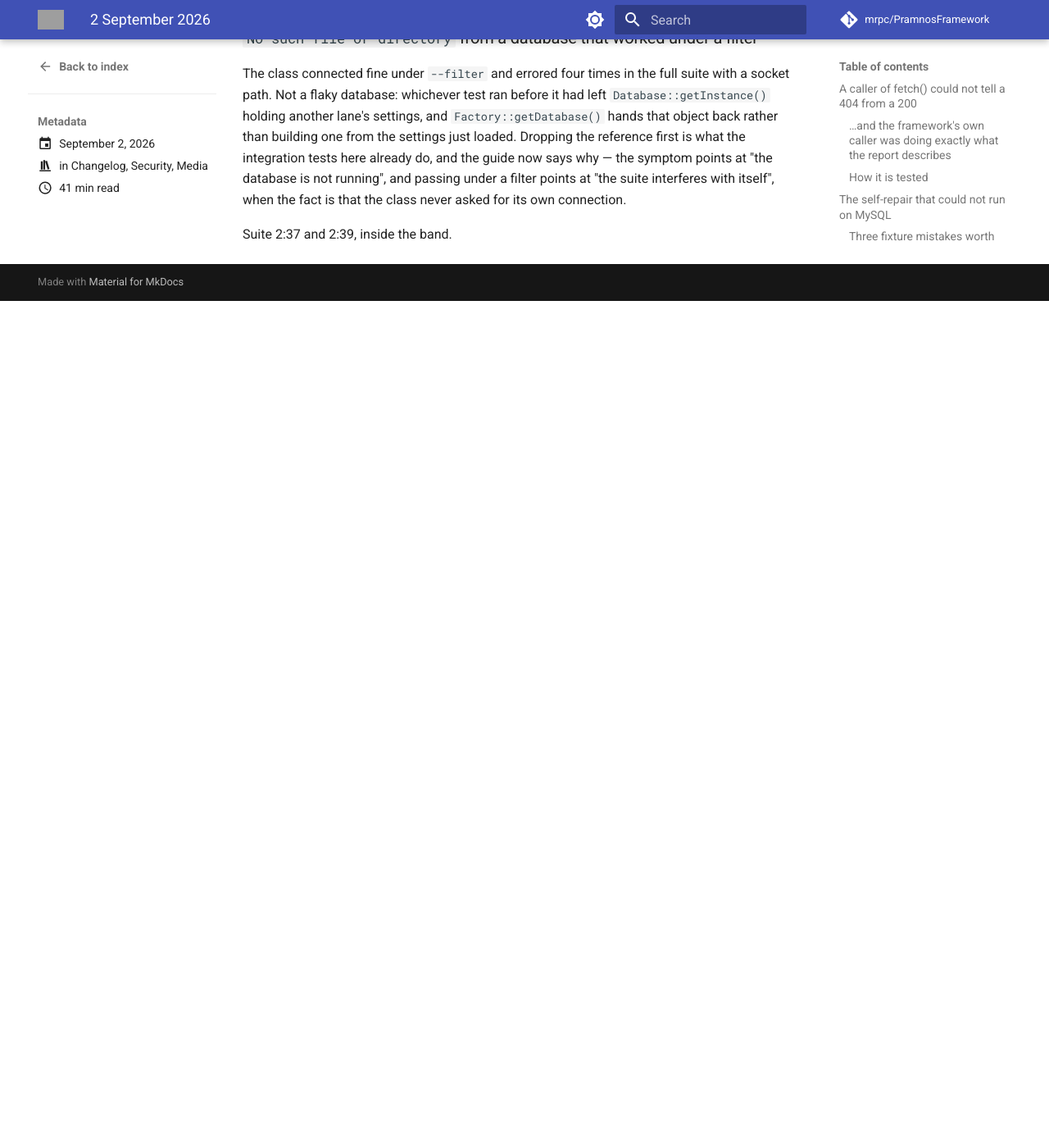
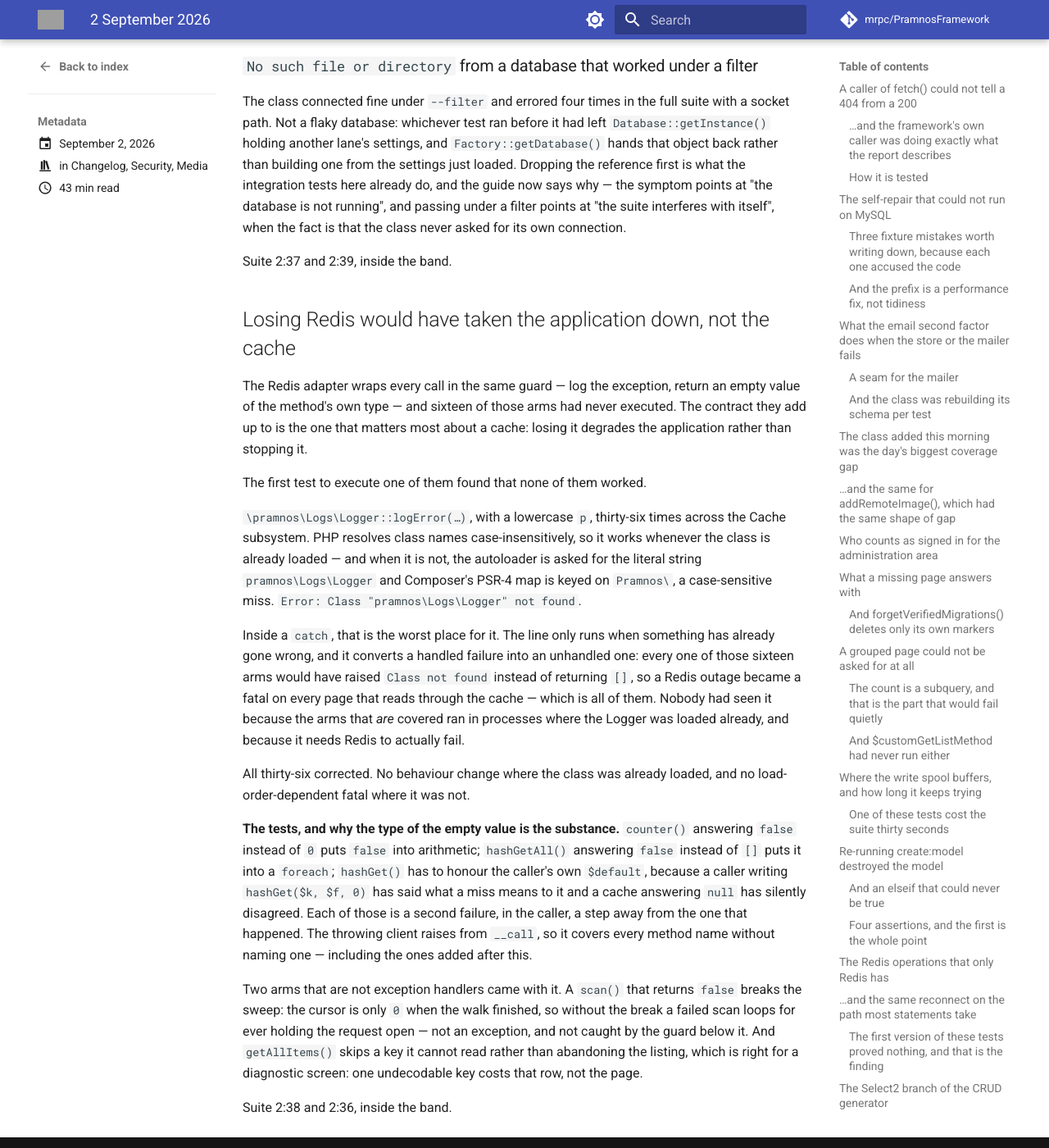
Before and after one commit to mrpc/PramnosFramework, an MkDocs documentation site: the page built from docs/version-history/posts/2026-09-02.md, in a window 1280 px wide and 1400 px high, scrolled down 26154 px. Shown: the whole window at 82% size. Built offline with MkDocs 1.6.1 and Material for MkDocs 9.7.7, drawn with Linux system fonts in a browser that asks for light colours; comment, search, counter and statistics services are not loaded; before the commit the page ends 26521 px from its top, so only the background shows below that; some of the changed text lies outside the part shown; grey boxes are pictures that could not be loaded.

Commit message:
fix(cache): losing Redis would have taken the application down, not the cache
The Redis adapter wraps every call in the same guard — log, return an empty value
of the method's own type — and sixteen of those arms had never executed. The
first test to run one found that none of them worked.

`\pramnos\Logs\Logger::logError(…)`, lowercase `p`, thirty-six times across the
Cache subsystem. PHP resolves class names case-insensitively, so it works
whenever the class is already loaded; when it is not, the autoloader is asked for
the literal `pramnos\Logs\Logger` and Composer's PSR-4 map is keyed on
`Pramnos\` — a case-sensitive miss.

Inside a `catch` that is the worst place for it: the line only runs when
something has already gone wrong, and it turns a handled failure into an
unhandled one. Every one of the sixteen arms would have raised `Class not found`
instead of returning `[]`, so a Redis outage became a fatal on every page that
reads through the cache. The arms that are covered ran in processes where the
Logger was loaded already, which is why nobody had seen it.

All thirty-six corrected — no behaviour change where the class was loaded, no
load-order-dependent fatal where it was not.

Fourteen tests over the guards, asserting the *type* of each empty value:
`counter()` answering `false` instead of `0` puts `false` into arithmetic, and
`hashGet()` has to honour the caller's own default. The throwing client raises
from `__call`, so it covers methods added after it.

Two non-exception arms with them: a `scan()` returning `false` breaks the sweep,
because the cursor is only 0 when the walk finished and without the break a
failed scan loops for ever; and `getAllItems()` skips an unreadable key rather
than abandoning the listing.

Suite 2:38 and 2:36, inside the band.

````diff
--- a/docs/Pramnos_Testing_Guide.md
+++ b/docs/Pramnos_Testing_Guide.md
@@ -799,6 +799,36 @@ Wrap the connect in a `try`/`markTestSkipped()` as well. A class whose backend i
 should skip, not error: the two lanes here mean every dual-backend class runs twice, and one of the
 two may have nothing to talk to.
 
+## A wrong-case namespace is a bug that only an uncovered branch can hide
+
+Thirty-six references in the Cache subsystem were written `\pramnos\Logs\Logger` — lowercase `p`.
+PHP resolves class names case-insensitively, so this looks harmless, and it is not:
+
+- **If the class is already loaded**, PHP finds it in its own table and the call works.
+- **If it is not**, the autoloader is asked for the literal string `pramnos\Logs\Logger`, and
+  Composer's PSR-4 map is keyed on `Pramnos\` — a case-sensitive miss. `Error: Class
+  "pramnos\Logs\Logger" not found`.
+
+So whether it works depends on what else the process happened to load first. In these files every
+one of them sat inside a `catch`, which is the worst possible place for a load-order-dependent
+fatal: the line only runs when something has already gone wrong, and it turns a handled failure
+into an unhandled one. The Redis adapter's sixteen `catch` arms exist so that losing the cache
+degrades the application rather than stopping it, and every one of them would have raised
+`Class not found` instead.
+
+It surfaced the moment a test executed one of those arms in isolation, and not before, because the
+covered arms all ran in processes where the Logger was loaded already. That is the general shape:
+
+**A wrong-case reference in a rarely-taken branch cannot be found by running the application.** It
+needs either the branch executed in a cold process, or a grep:
+
+```bash
+grep -rn '\\pramnos\\' --include='*.php' src/     # should print nothing
+```
+
+Worth running after any bulk edit that touches namespaces, and worth remembering when a class that
+demonstrably exists is reported as not found.
+
 ## `loadFromConfig()` only adds — reset first
 
 `FeatureRegistry::loadFromConfig()` enables what you pass and **never disables anything**, so
--- a/docs/version-history/posts/2026-09-02.md
+++ b/docs/version-history/posts/2026-09-02.md
@@ -34,6 +34,7 @@ categories:
 - The scaffolders' refusals, and two things that cannot be tested the obvious way
 - `MediaObject`'s error arms, and a dead-code finding that was not one
 - An application's own `User` class was never once returned in a test
+- Losing Redis would have taken the application down, not the cache
 <!-- more -->
 
 ## A caller of `fetch()` could not tell a 404 from a 200
@@ -1016,3 +1017,43 @@ passing under a filter points at "the suite interferes with itself", when the fa
 never asked for its own connection.
 
 Suite 2:37 and 2:39, inside the band.
+
+## Losing Redis would have taken the application down, not the cache
+
+The Redis adapter wraps every call in the same guard — log the exception, return an empty value of
+the method's own type — and sixteen of those arms had never executed. The contract they add up to is
+the one that matters most about a cache: losing it degrades the application rather than stopping it.
+
+The first test to execute one of them found that none of them worked.
+
+`\pramnos\Logs\Logger::logError(…)`, with a lowercase `p`, thirty-six times across the Cache
+subsystem. PHP resolves class names case-insensitively, so it works whenever the class is already
+loaded — and when it is not, the autoloader is asked for the literal string `pramnos\Logs\Logger`
+and Composer's PSR-4 map is keyed on `Pramnos\`, a case-sensitive miss. `Error: Class
+"pramnos\Logs\Logger" not found`.
+
+Inside a `catch`, that is the worst place for it. The line only runs when something has already gone
+wrong, and it converts a handled failure into an unhandled one: every one of those sixteen arms
+would have raised `Class not found` instead of returning `[]`, so a Redis outage became a fatal on
+every page that reads through the cache — which is all of them. Nobody had seen it because the arms
+that *are* covered ran in processes where the Logger was loaded already, and because it needs Redis
+to actually fail.
+
+All thirty-six corrected. No behaviour change where the class was already loaded, and no
+load-order-dependent fatal where it was not.
+
+**The tests, and why the type of the empty value is the substance.** `counter()` answering `false`
+instead of `0` puts `false` into arithmetic; `hashGetAll()` answering `false` instead of `[]` puts it
+into a `foreach`; `hashGet()` has to honour the caller's own `$default`, because a caller writing
+`hashGet($k, $f, 0)` has said what a miss means to it and a cache answering `null` has silently
+disagreed. Each of those is a second failure, in the caller, a step away from the one that happened.
+The throwing client raises from `__call`, so it covers every method name without naming one —
+including the ones added after this.
+
+Two arms that are not exception handlers came with it. A `scan()` that returns `false` breaks the
+sweep: the cursor is only `0` when the walk finished, so without the break a failed scan loops for
+ever holding the request open — not an exception, and not caught by the guard below it. And
+`getAllItems()` skips a key it cannot read rather than abandoning the listing, which is right for a
+diagnostic screen: one undecodable key costs that row, not the page.
+
+Suite 2:38 and 2:36, inside the band.
````
Also changed, not shown: other parts of docs/version-history/posts/2026-09-02.md (+1 -1 lines), 4 other files.
